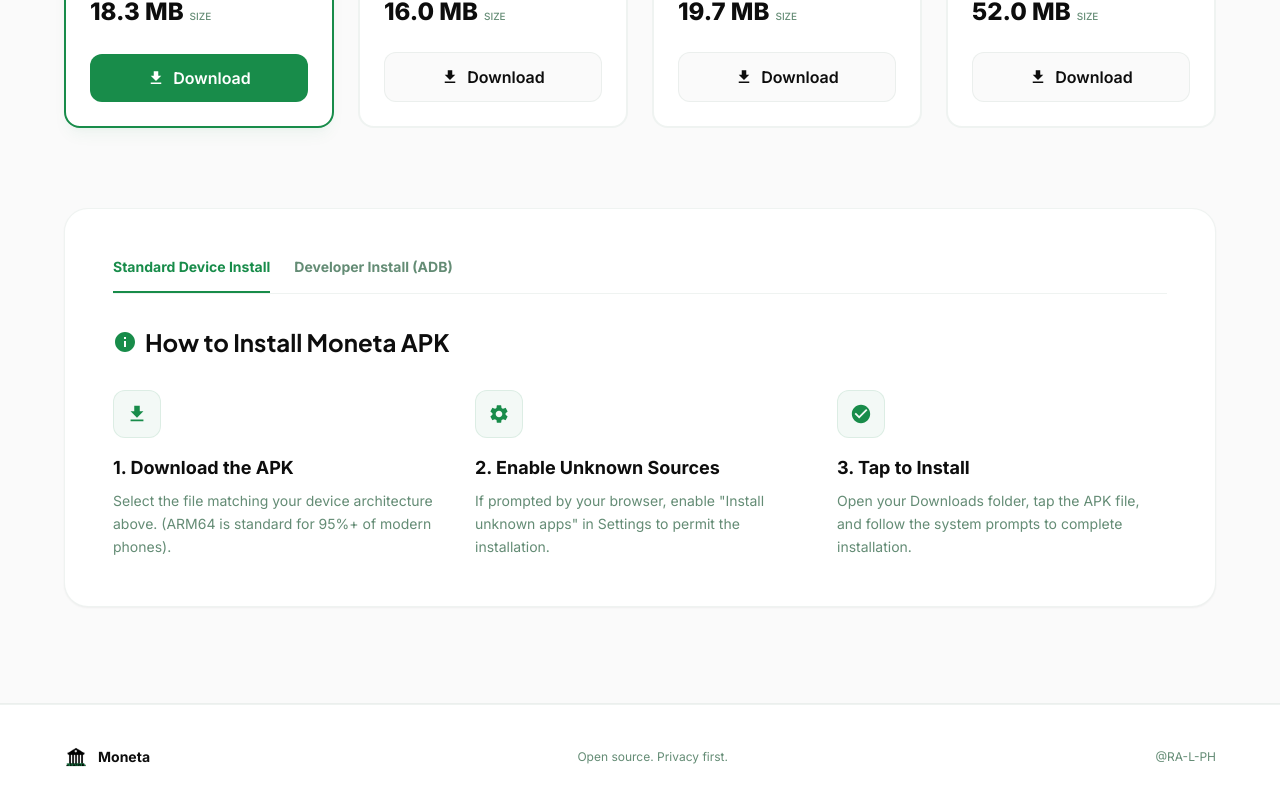
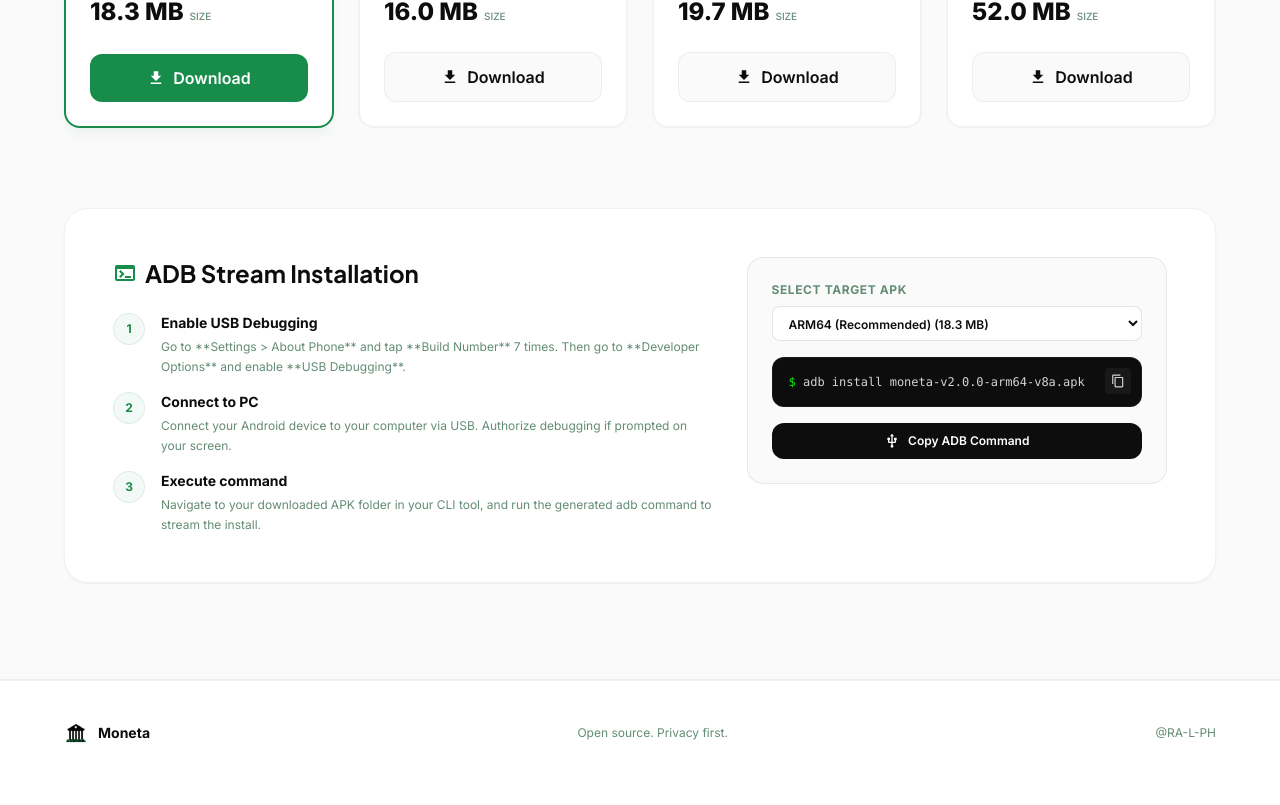
Before and after one commit to RA-L-PH/Moneta, a React (Vite) app in the folder website/: page / in a window 1280 px wide. Shown: the part 3560-4365 px from the top of the page. Built offline with nearby package versions, Linux system fonts and the light colour scheme.

Commit message:
feat: add DownloadAssistance component for Android APK variants and ADB installation guidance

```diff
--- a/website/src/components/DownloadAssistance.tsx
+++ b/website/src/components/DownloadAssistance.tsx
@@ -1,6 +1,6 @@
 import { useState } from 'react';
 import { motion } from 'framer-motion';
-import { MdDownload, MdAndroid, MdSettings, MdCheckCircle, MdInfo, MdTerminal, MdUsb, MdContentCopy } from 'react-icons/md';
+import { MdDownload, MdAndroid, MdCheckCircle, MdTerminal, MdUsb, MdContentCopy } from 'react-icons/md';
 
 const REPO = 'https://github.com/RA-L-PH/Moneta/releases/download/Latest';
 const APKs = [
@@ -10,26 +10,7 @@
   { name: 'Universal', file: 'moneta-v2.0.0.apk', note: 'All architectures (larger file)', size: '52.0 MB', recommended: false },
 ];
 
-const installationSteps = [
-  {
-    icon: MdDownload,
-    title: '1. Download the APK',
-    desc: 'Select the file matching your device architecture above. (ARM64 is standard for 95%+ of modern phones).',
-  },
-  {
-    icon: MdSettings,
-    title: '2. Enable Unknown Sources',
-    desc: 'If prompted by your browser, enable "Install unknown apps" in Settings to permit the installation.',
-  },
-  {
-    icon: MdCheckCircle,
-    title: '3. Tap to Install',
-    desc: 'Open your Downloads folder, tap the APK file, and follow the system prompts to complete installation.',
-  },
-];
-
 export default function DownloadAssistance() {
-  const [activeTab, setActiveTab] = useState<'standard' | 'adb'>('standard');
   const [selectedApkForAdb, setSelectedApkForAdb] = useState(APKs[0]);
   const [copied, setCopied] = useState(false);
 
@@ -117,51 +98,6 @@
 
         {/* Installation Instructions */}
         <div className="bg-white rounded-3xl p-8 md:p-12 border border-green-muted/10 shadow-sm">
-          {/* Tab Navigation */}
-          <div className="flex border-b border-green-muted/10 mb-8 gap-6">
-            <button
-              onClick={() => setActiveTab('standard')}
-              className={`pb-4 text-sm font-bold transition-all relative ${
-                activeTab === 'standard' ? 'text-green' : 'text-green-muted hover:text-ink'
-              }`}
-            >
-              Standard Device Install
-              {activeTab === 'standard' && (
-                <motion.div layoutId="activeTabUnderline" className="absolute bottom-0 left-0 right-0 h-0.5 bg-green" />
-              )}
-            </button>
-            <button
-              onClick={() => setActiveTab('adb')}
-              className={`pb-4 text-sm font-bold transition-all relative ${
-                activeTab === 'adb' ? 'text-green' : 'text-green-muted hover:text-ink'
-              }`}
-            >
-              Developer Install (ADB)
-              {activeTab === 'adb' && (
-                <motion.div layoutId="activeTabUnderline" className="absolute bottom-0 left-0 right-0 h-0.5 bg-green" />
-              )}
-            </button>
-          </div>
-
-          {activeTab === 'standard' ? (
-            <div>
-              <h3 className="text-xl md:text-2xl font-bold font-display text-ink mb-8 flex items-center gap-2">
-                <MdInfo className="text-green" size={24} />
-                How to Install Moneta APK
-              </h3>
-              <div className="grid md:grid-cols-3 gap-8">
-                {installationSteps.map((step, index) => (
-                  <div key={index} className="flex flex-col">
-                    <div className="w-12 h-12 rounded-xl bg-green/5 border border-green/10 flex items-center justify-center mb-4 text-green">
-                      <step.icon size={22} />
-                    </div>
-                    <h4 className="font-bold text-ink text-lg mb-2">{step.title}</h4>
-                    <p className="text-sm leading-relaxed text-green-muted">{step.desc}</p>
-                  </div>
-                ))}
-              </div>
-            </div>
-          ) : (
           <div className="grid lg:grid-cols-12 gap-8 items-start">
             {/* ADB Guides */}
             <div className="lg:col-span-7 space-y-6">
@@ -263,7 +199,6 @@
               </button>
             </div>
           </div>
-          )}
         </div>
       </div>
     </section>
```
Also changed, not shown: 1 other file (tests, documents, lock files or other folders). Lines whose indentation alone changed are shown as unchanged.
